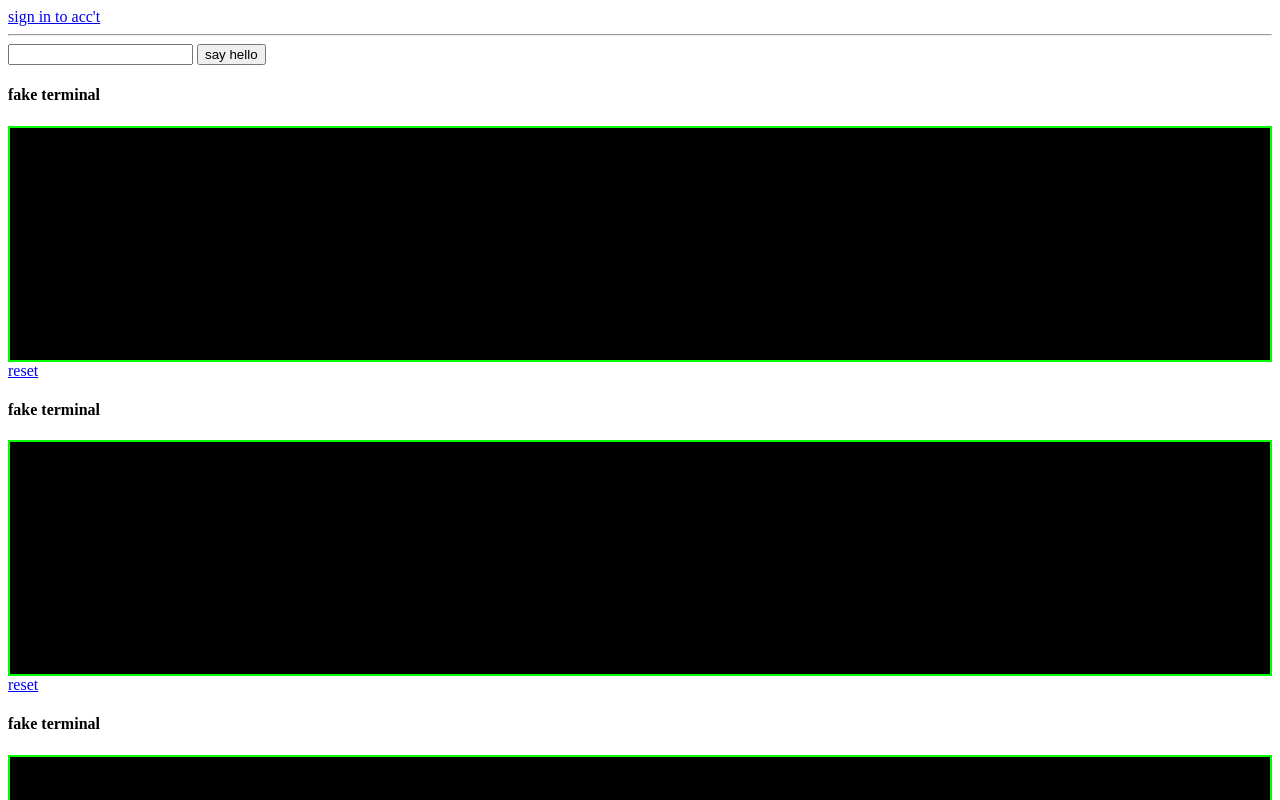
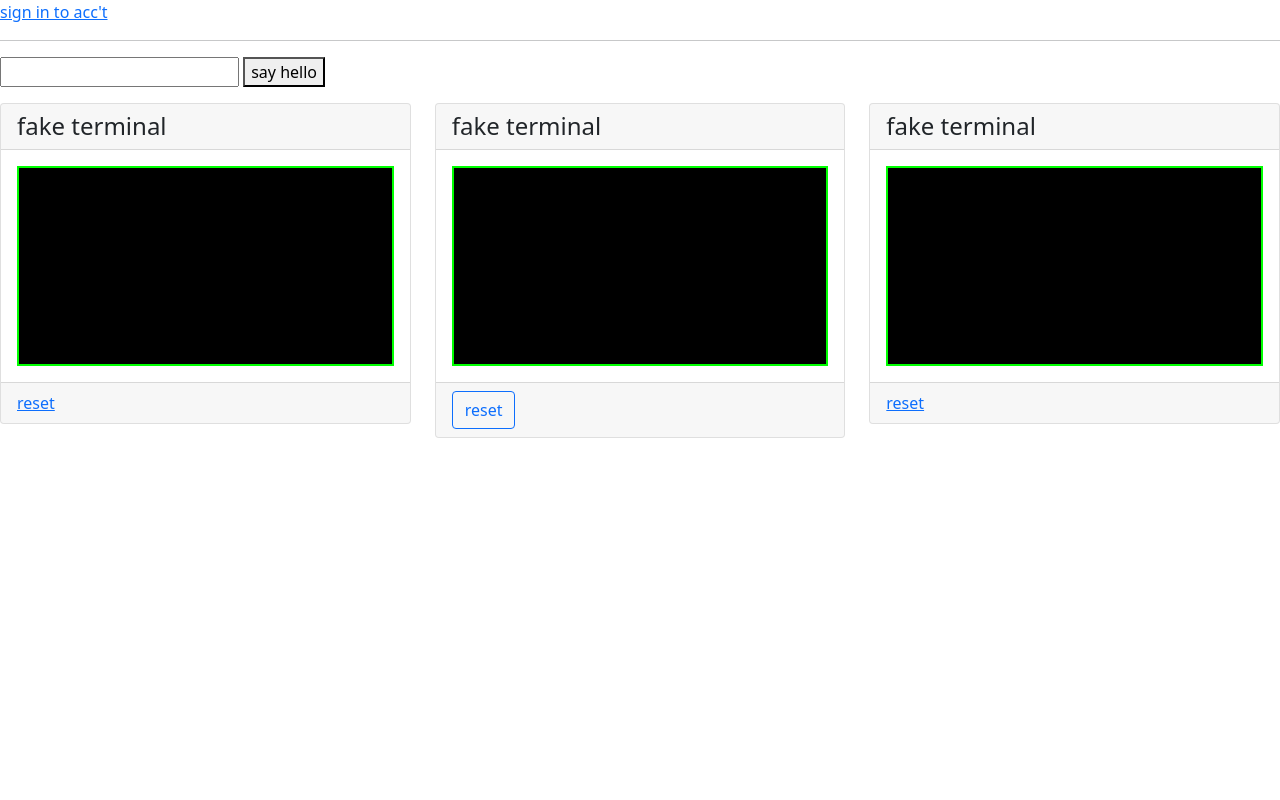
Before and after one commit to CamdynMardis/dom-time-class-work, a plain HTML site: page index.html in a window 1280 px wide. Shown: the top 800 px of the page. Drawn offline with nearby package versions, Linux system fonts and the light colour scheme.

Commit message:
Update terminal.css with external CSS imports
Added Bootstrap and Normalize CSS imports for styling.

```diff
--- a/assets/styles/terminal.css
+++ b/assets/styles/terminal.css
@@ -1,3 +1,10 @@
+
+@import url("https://cdnjs.cloudflare.com/ajax/libs/normalize/8.0.1/normalize.css");
+@import url("https://cdn.jsdelivr.net/npm/bootstrap@5.0.2/dist/css/bootstrap.min.css");
+@import url('https://fonts.googleapis.com/css2?family=Roboto:ital,wght@0,100..900;1,100..900&display=swap');
+@import url("https://cdn.jsdelivr.net/npm/bootstrap-icons@1.13.1/font/bootstrap-icons.min.css");
+
+
 .terminals {
   background: #000;
   color: #00ff00;
```
